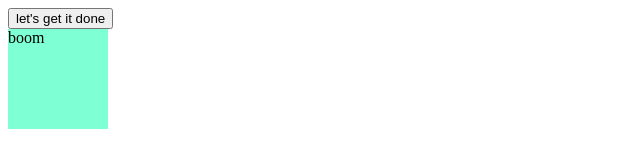
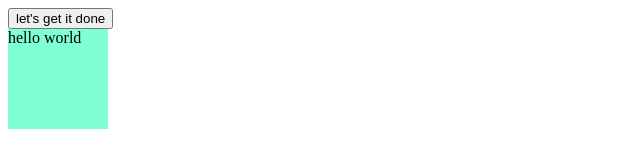
Before and after one commit to Amine-500/test, a plain HTML site: page index.html in a window 1280 px wide. Shown: the full height of the page, 0-640 px from the left. Drawn offline with Linux system fonts and the light colour scheme.

Commit message:
hello world

```diff
--- a/index.html
+++ b/index.html
@@ -9,7 +9,7 @@
     <div>
       <button>let's get it done</button>
       <div style="width: 100px; height: 100px; background-color: aquamarine">
-        boom
+        hello world
       </div>
     </div>
   </body>
```
